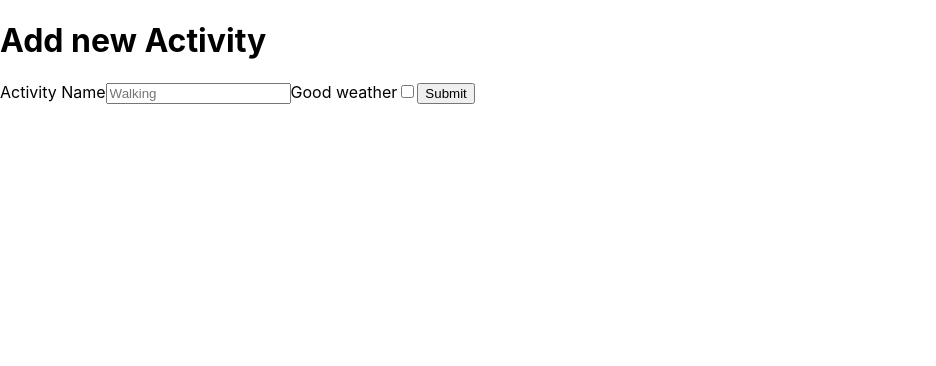
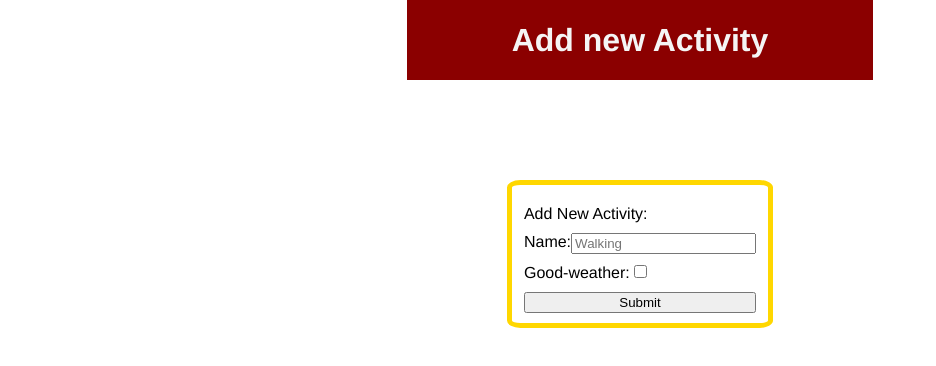
Before and after one commit to StellaKakarali/Recap-Project-4-Weather-App, a React (Create React App) app: page / in a window 1280 px wide. Shown: the top 366 px of the page, without its empty margins (0-936 px from the left). Built offline with nearby package versions, Linux system fonts and the light colour scheme.

Commit message:
add css styling for ActivityForm

```diff
--- a/src/ActivityForm.css
+++ b/src/ActivityForm.css
@@ -0,0 +1,47 @@
+*,
+*::before,
+*::after {
+  box-sizing: border-box;
+}
+
+h1 {
+  background: #8b0000;
+  color: whitesmoke;
+  height: 80px;
+  display: flex;
+  align-items: center;
+  justify-content: center;
+  text-align: center;
+  width: 100%;
+  margin: 0;
+}
+
+div {
+  display: flex;
+  flex-direction: column;
+  align-items: center;
+  font-family: Helvetica;
+}
+
+form {
+  display: flex;
+  flex-direction: column;
+  border: 5px solid gold;
+  font-size: 1em;
+  padding: 10px 12px 10px 12px;
+  border-radius: 5%;
+  margin: 100px;
+  justify-content: space-around;
+  margin-bottom: 20px;
+}
+
+label,
+input,
+button {
+  margin-top: 10px;
+}
+
+.beside {
+  display: flex;
+  flex-direction: row;
+}
--- a/src/ActivityForm.js
+++ b/src/ActivityForm.js
@@ -22,15 +22,20 @@ export default function ActivityForm({ onAddActivity }) {
     <div>
       <h1>Add new Activity</h1>
       <form onSubmit={handleSubmit}>
-        <label> Activity Name</label>
+        <label> Add New Activity: </label>
+        <section className="beside">
+          <label>Name: </label>
           <input
             id="activity"
             type="text"
             name="activity"
             placeholder="Walking"
           />
-        <label>Good weather</label>
+        </section>
+        <section className="beside">
+          <label>Good-weather: </label>
           <input id="weather" type="checkbox" name="weatherActivity" />
+        </section>
         <button id="button" type="submit">
           Submit
         </button>
```
Lines whose indentation alone changed are shown as unchanged.
